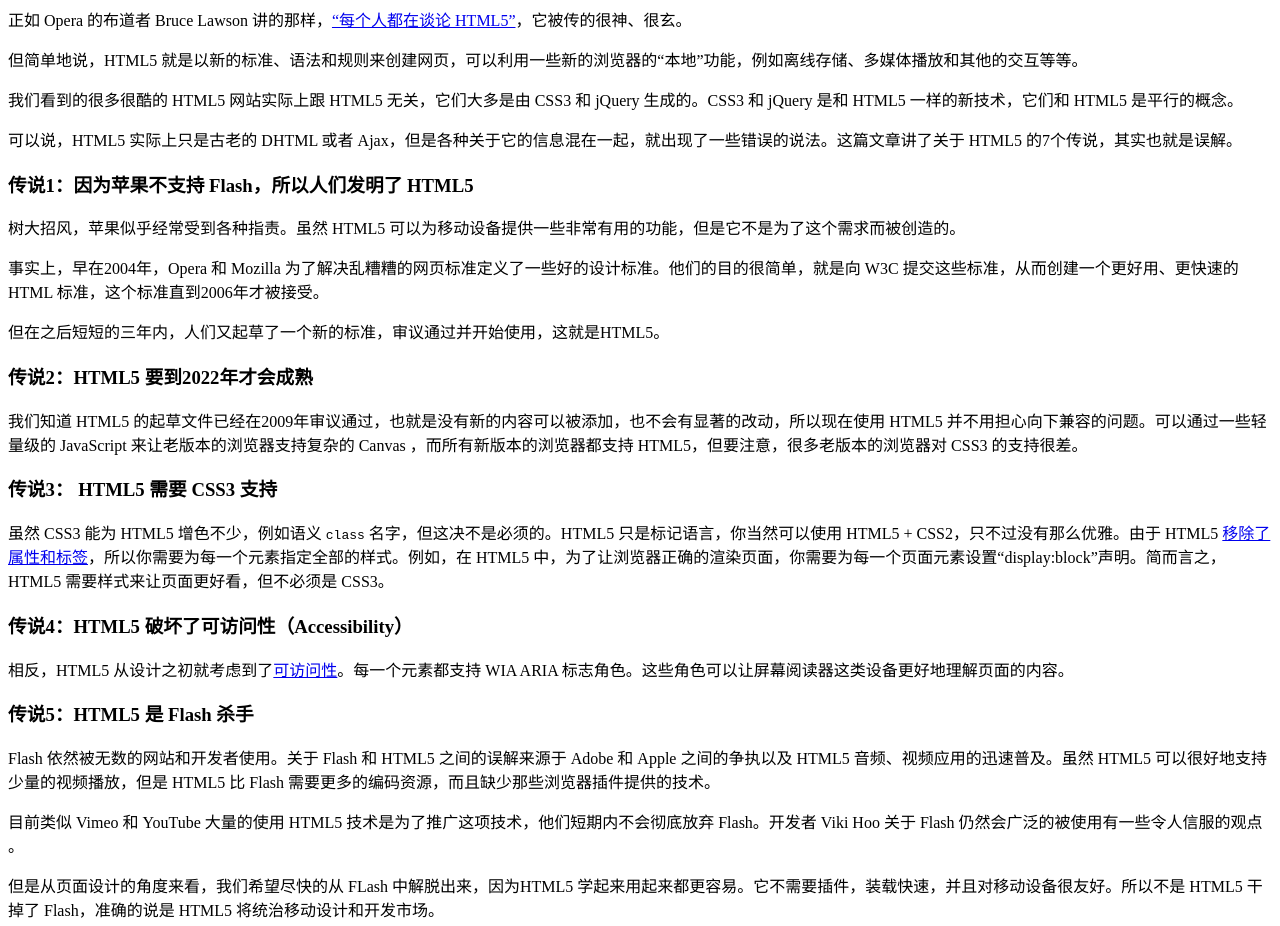
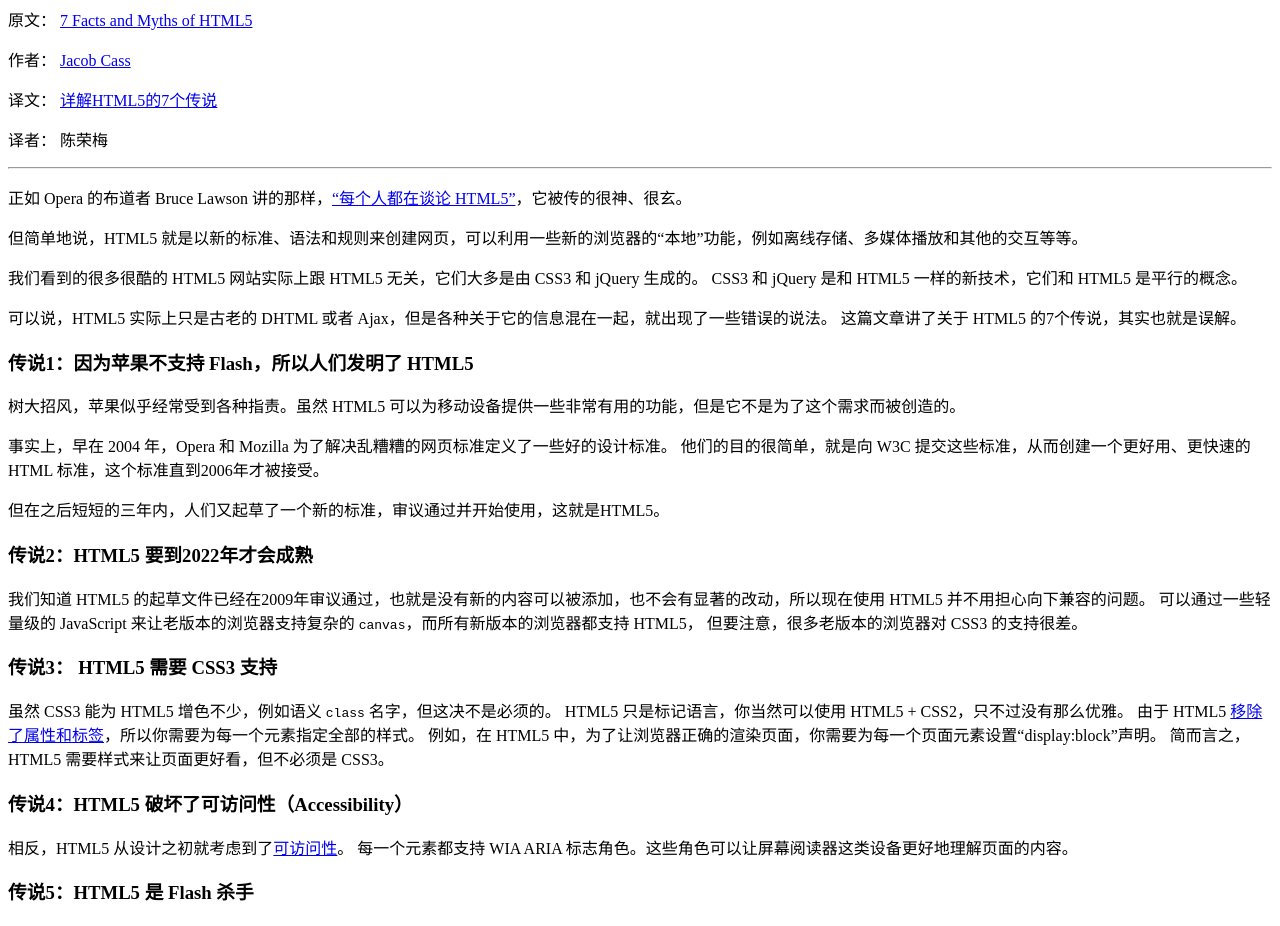
Before and after one commit to justjavac/justjavac.github.com, a Jekyll site: the page built from _posts/html5/2012-04-05-html5-the-facts-and-the-myths.md, in a window 1280 px wide and 1400 px high, scrolled down 268 px. Shown: the top 926 px of the window. Built offline with Jekyll 4.4.1, drawn with Linux system fonts in a browser that asks for light colours; nearby versions of some CDN libraries; Markdown is read by kramdown in place of the engine named in the settings; a script that is not in the unit is left out; comment, search, counter and statistics services are not loaded; some of the changed text lies outside the part shown.

Commit message:
add author

```diff
--- a/_posts/html5/2012-04-05-avoiding-common-html5-mistakes.md
+++ b/_posts/html5/2012-04-05-avoiding-common-html5-mistakes.md
@@ -6,8 +6,15 @@
 tags : [html5]
 ---
 
-原文链接请点击 [此处](http://html5doctor.com/avoiding-common-html5-mistakes/)，
-作者为[Richard Clark](http://html5doctor.com/author/richc/).
+原文： [Avoiding common HTML5 mistakes ](http://html5doctor.com/avoiding-common-html5-mistakes/)
+
+作者： [Richard Clark](http://html5doctor.com/author/richc/)
+
+译文： [避免常见的六种HTML5错误用法](http://www.ued163.com/?p=1820) （链接已失效）
+
+译者： (如果您知道谁翻译的这篇文章，请联系我)
+
+---------------------------
 
 本文为原创翻译，同时对原文做了一些简化处理。
 本文遵循 [署名-非商业性使用协议](http://creativecommons.org/licenses/by-nc/2.5/cn/)。
--- a/_posts/html5/2012-04-05-html5-the-facts-and-the-myths.md
+++ b/_posts/html5/2012-04-05-html5-the-facts-and-the-myths.md
@@ -7,47 +7,76 @@
 tags : [html5, html]
 ---
 
+原文： [7 Facts and Myths of HTML5](http://justcreative.com/2012/03/27/html5-facts-and-myths-tips/)
+
+作者： [Jacob Cass](http://justcreative.com/about/)
+
+译文： [详解HTML5的7个传说](http://www.csdn.net/article/2012-04-01/313850)
+
+译者： 陈荣梅
+
+-------------------
+
 正如 Opera 的布道者 Bruce Lawson 讲的那样，[“每个人都在谈论 HTML5”](http://coding.smashingmagazine.com/2010/09/23/html5-the-facts-and-the-myths/)，它被传的很神、很玄。
-
 
 但简单地说，HTML5 就是以新的标准、语法和规则来创建网页，可以利用一些新的浏览器的“本地”功能，例如离线存储、多媒体播放和其他的交互等等。
 
-我们看到的很多很酷的 HTML5 网站实际上跟 HTML5 无关，它们大多是由 CSS3 和 jQuery 生成的。CSS3 和 jQuery 是和 HTML5 一样的新技术，它们和 HTML5 是平行的概念。
+我们看到的很多很酷的 HTML5 网站实际上跟 HTML5 无关，它们大多是由 CSS3 和 jQuery 生成的。
+CSS3 和 jQuery 是和 HTML5 一样的新技术，它们和 HTML5 是平行的概念。
 
-可以说，HTML5 实际上只是古老的 DHTML 或者 Ajax，但是各种关于它的信息混在一起，就出现了一些错误的说法。这篇文章讲了关于 HTML5 的7个传说，其实也就是误解。
+可以说，HTML5 实际上只是古老的 DHTML 或者 Ajax，但是各种关于它的信息混在一起，就出现了一些错误的说法。
+这篇文章讲了关于 HTML5 的7个传说，其实也就是误解。
 
 ### 传说1：因为苹果不支持 Flash，所以人们发明了 HTML5
 
 树大招风，苹果似乎经常受到各种指责。虽然 HTML5 可以为移动设备提供一些非常有用的功能，但是它不是为了这个需求而被创造的。
 
-事实上，早在2004年，Opera 和 Mozilla 为了解决乱糟糟的网页标准定义了一些好的设计标准。他们的目的很简单，就是向 W3C 提交这些标准，从而创建一个更好用、更快速的 HTML 标准，这个标准直到2006年才被接受。
+事实上，早在 2004 年，Opera 和 Mozilla 为了解决乱糟糟的网页标准定义了一些好的设计标准。
+他们的目的很简单，就是向 W3C 提交这些标准，从而创建一个更好用、更快速的 HTML 标准，这个标准直到2006年才被接受。
 
 但在之后短短的三年内，人们又起草了一个新的标准，审议通过并开始使用，这就是HTML5。
 
 ### 传说2：HTML5 要到2022年才会成熟
 
-我们知道 HTML5 的起草文件已经在2009年审议通过，也就是没有新的内容可以被添加，也不会有显著的改动，所以现在使用 HTML5 并不用担心向下兼容的问题。可以通过一些轻量级的 JavaScript 来让老版本的浏览器支持复杂的 Canvas ，而所有新版本的浏览器都支持 HTML5，但要注意，很多老版本的浏览器对 CSS3 的支持很差。
+我们知道 HTML5 的起草文件已经在2009年审议通过，也就是没有新的内容可以被添加，也不会有显著的改动，所以现在使用 HTML5 并不用担心向下兼容的问题。
+可以通过一些轻量级的 JavaScript 来让老版本的浏览器支持复杂的 `canvas`，而所有新版本的浏览器都支持 HTML5，
+但要注意，很多老版本的浏览器对 CSS3 的支持很差。
 
 ### 传说3： HTML5 需要 CSS3 支持
 
-虽然 CSS3 能为 HTML5 增色不少，例如语义 `class` 名字，但这决不是必须的。HTML5 只是标记语言，你当然可以使用 HTML5 + CSS2，只不过没有那么优雅。由于 HTML5 [移除了属性和标签](http://www.w3.org/TR/html5-diff/#changed-attributes)，所以你需要为每一个元素指定全部的样式。例如，在 HTML5 中，为了让浏览器正确的渲染页面，你需要为每一个页面元素设置“display:block”声明。简而言之，HTML5 需要样式来让页面更好看，但不必须是 CSS3。
+虽然 CSS3 能为 HTML5 增色不少，例如语义 `class` 名字，但这决不是必须的。
+HTML5 只是标记语言，你当然可以使用 HTML5 + CSS2，只不过没有那么优雅。
+由于 HTML5 [移除了属性和标签](http://www.w3.org/TR/html5-diff/#changed-attributes)，所以你需要为每一个元素指定全部的样式。
+例如，在 HTML5 中，为了让浏览器正确的渲染页面，你需要为每一个页面元素设置“display:block”声明。
+简而言之，HTML5 需要样式来让页面更好看，但不必须是 CSS3。
 
 ### 传说4：HTML5 破坏了可访问性（Accessibility）
 
-相反，HTML5 从设计之初就考虑到了[可访问性](http://justcreative.com/2012/01/25/designing-websites-for-the-blind/)。每一个元素都支持 WIA ARIA 标志角色。这些角色可以让屏幕阅读器这类设备更好地理解页面的内容。
+相反，HTML5 从设计之初就考虑到了[可访问性](http://justcreative.com/2012/01/25/designing-websites-for-the-blind/)。
+每一个元素都支持 WIA ARIA 标志角色。这些角色可以让屏幕阅读器这类设备更好地理解页面的内容。
 
 ### 传说5：HTML5 是 Flash 杀手
 
-Flash 依然被无数的网站和开发者使用。关于 Flash 和 HTML5 之间的误解来源于 Adobe 和 Apple 之间的争执以及 HTML5 音频、视频应用的迅速普及。虽然 HTML5 可以很好地支持少量的视频播放，但是 HTML5 比 Flash 需要更多的编码资源，而且缺少那些浏览器插件提供的技术。
+Flash 依然被无数的网站和开发者使用。关于 Flash 和 HTML5 之间的误解来源于 Adobe 和 Apple 之间的争执以及 HTML5 音频、视频应用的迅速普及。
+虽然 HTML5 可以很好地支持少量的视频播放，但是 HTML5 比 Flash 需要更多的编码资源，而且缺少那些浏览器插件提供的技术。
 
-目前类似 Vimeo 和 YouTube 大量的使用 HTML5 技术是为了推广这项技术，他们短期内不会彻底放弃 Flash。开发者 Viki Hoo 关于 Flash 仍然会广泛的被使用有一些令人信服的观点 。
+目前类似 Vimeo 和 YouTube 大量的使用 HTML5 技术是为了推广这项技术，他们短期内不会彻底放弃 Flash。
+开发者 Viki Hoo 关于 Flash 仍然会广泛的被使用有一些令人信服的观点。
 
-但是从页面设计的角度来看，我们希望尽快的从 FLash 中解脱出来，因为HTML5 学起来用起来都更容易。它不需要插件，装载快速，并且对移动设备很友好。所以不是 HTML5 干掉了 Flash，准确的说是 HTML5 将统治移动设计和开发市场。
+但是从页面设计的角度来看，我们希望尽快的从 FLash 中解脱出来，因为HTML5 学起来用起来都更容易。
+它不需要插件，装载快速，并且对移动设备很友好。
+所以不是 HTML5 干掉了 Flash，准确的说是 HTML5 将统治移动设计和开发市场。
 
 ### 传说6：只要在我的网站上添加了 HTML5 doctype，它就是 HTML5 网站了
 
-从浏览器的角度来说，是的，添加了 HTML5 doctype 的网站都会被认为是 HTML5 网站。但是 HTML5 不仅仅是一个 doctype。它是一套完整的最佳实践、语义标签、排版元素例如 `<header>、<nav>、<section>、<article>` 等等。这些元素能让你的网站利用浏览器的新功能，才能称得上是 HTML5。同时你也要注意那些在 HTML5 中被弃用的元素和属性，以保证兼容性。
+从浏览器的角度来说，是的，添加了 HTML5 doctype 的网站都会被认为是 HTML5 网站。
+但是 HTML5 不仅仅是一个 doctype。
+它是一套完整的最佳实践、语义标签、排版元素例如 `<header>、<nav>、<section>、<article>` 等等。
+这些元素能让你的网站利用浏览器的新功能，才能称得上是 HTML5。
+同时你也要注意那些在 HTML5 中被弃用的元素和属性，以保证兼容性。
 
 ### 传说7：使用 HTML5 会让我获得更多的工作/金钱/尊重……
 
-熟练的掌握 HTML5 并不会让你看起来更性感，除非你是 Bruce Lawson。它也不会让你找到梦想的工作，你的实力还是需要通过设计能力，编码能力来体现。当然，学习新技术的热情和毅力是值得欣赏的。
+熟练的掌握 HTML5 并不会让你看起来更性感，除非你是 Bruce Lawson。
+它也不会让你找到梦想的工作，你的实力还是需要通过设计能力，编码能力来体现。
+当然，学习新技术的热情和毅力是值得欣赏的。
```
Also changed, not shown: _posts/google/2011-02-28-screwtape-letter-32-is-go-a-functional-programming-language.md (+8 -0 lines), _posts/google/2012-06-25-less-is-exponentially-more.md (+8 -0 lines), _posts/html5/2012-04-05-25-html5-features-tips-and-techniques-you-must-know.md (+8 -0 lines), _posts/web/2012-04-13-best-web-default-fonts.md (+1 -1 lines).
